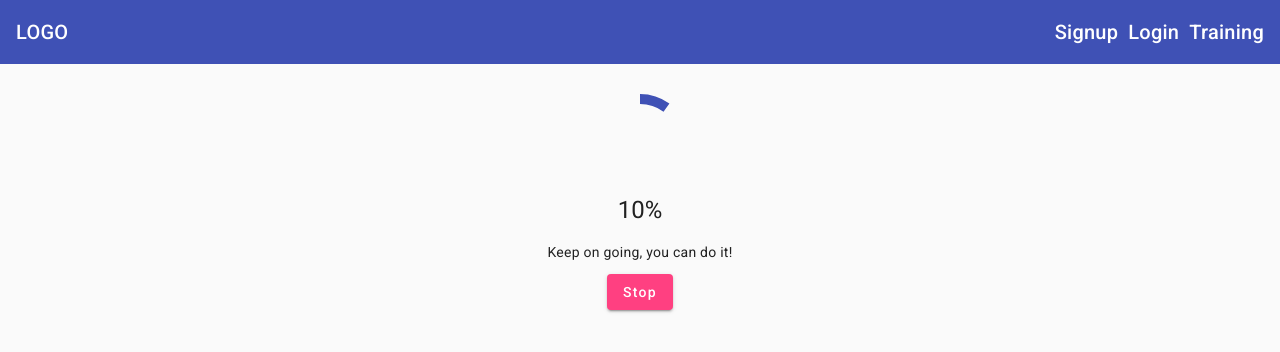
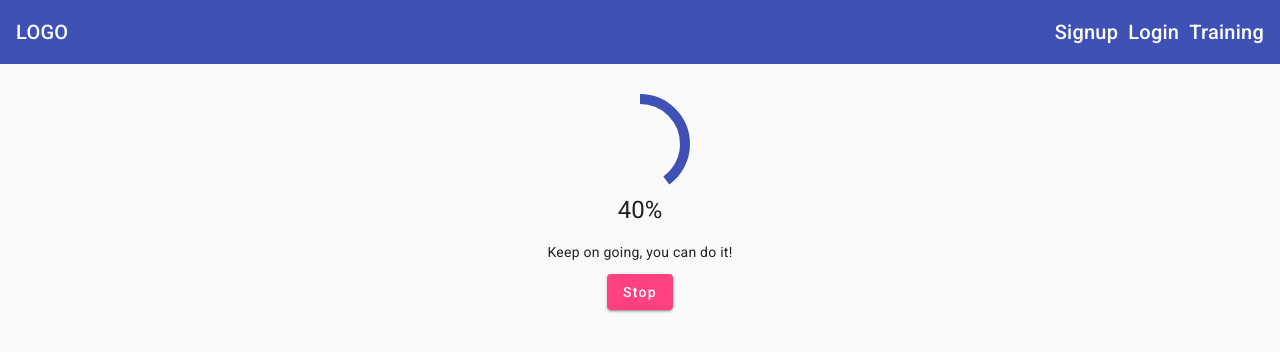
Before and after one commit to med31/angular-material-learn, an Angular app: page /training in a window 1280 px wide. Both pictures are taken after a click on the button "Start". Shown: the top 352 px of the page. Built offline with nearby package versions, Linux system fonts and the light colour scheme.

Commit message:
add timer actions

```diff
--- a/src/app/training/current-training/current-training.component.html
+++ b/src/app/training/current-training/current-training.component.html
@@ -2,5 +2,5 @@
 <mat-progress-spinner mode="determinate" [value]="progress"></mat-progress-spinner>
   <h1>{{progress}}%</h1>
   <p>Keep on going, you can do it!</p>
-  <button mat-raised-button color="accent">Stop</button>
+  <button mat-raised-button color="accent" (click)="stopTimer()">Stop</button>
 </section>
--- a/src/app/training/current-training/current-training.component.ts
+++ b/src/app/training/current-training/current-training.component.ts
@@ -8,11 +8,19 @@ import {Component, OnInit} from '@angular/core';
 export class CurrentTrainingComponent implements OnInit {
 
   progress = 0;
+  timer: number = 0;
 
   ngOnInit(): void {
-    setInterval (()=> {
-      this.progress = this.progress + 5;
+    // @ts-ignore
+    this.timer = setInterval (()=> {
+      this.progress = this.progress + 20;
+      if(this.progress >= 100) {
+        clearInterval(this.timer);
+      }
     }, 1000)
   }
 
+  stopTimer() {
+    clearInterval(this.timer);
+  }
 }
```
